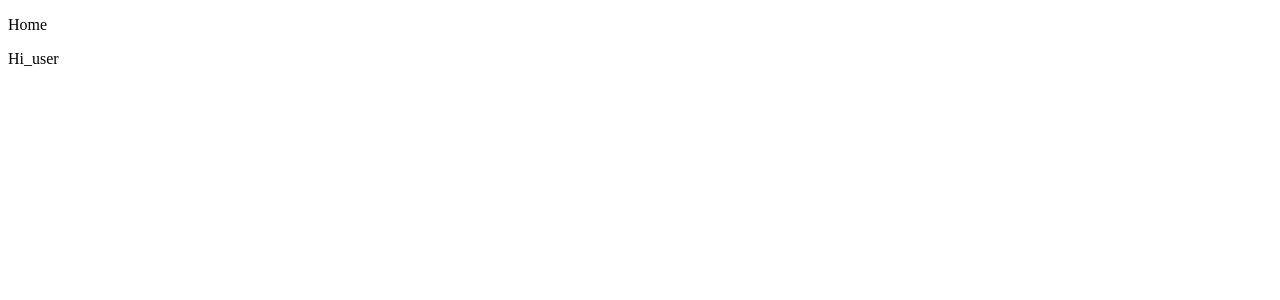
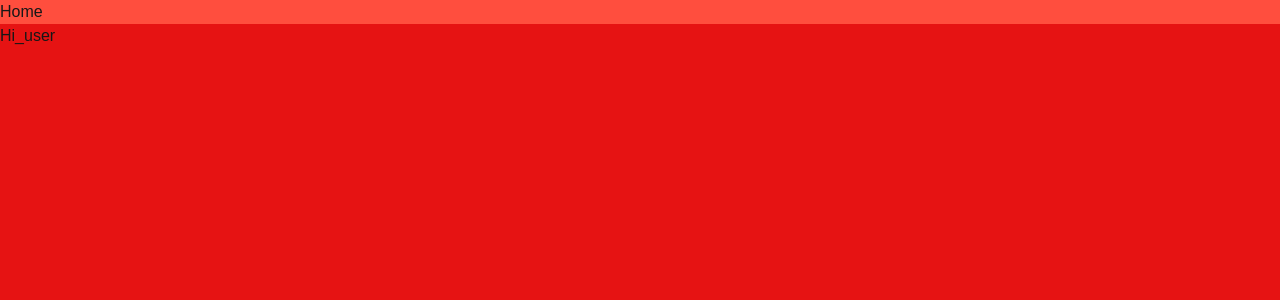
Before and after one commit to DylanMaxim/aidway, a Next.js app in the folder frontend/: page /user in a window 1280 px wide. Shown: the top 300 px of the page. Built offline with nearby package versions, Linux system fonts and the light colour scheme.

Commit message:
fixed routing and restrucutre

```diff
--- a/frontend/src/app/globals.css
+++ b/frontend/src/app/globals.css
@@ -1,7 +1,7 @@
 @import "tailwindcss";
 
 :root {
-  --background: #ffffff;
+  --background: #e61313;
   --foreground: #171717;
   --color_red: #FF4E3E;
   --color_red_tinted: #DA4134;
@@ -32,7 +32,7 @@ body {
 
 /* ===== LAYOUT CSS ===== */
 
-layout_navbar {
+.layout_navbar {
   width: 100%;
-  background-color: #9e9e9e;
+  background-color: var(--color_red);
 }
--- a/frontend/src/pages/user/index.tsx
+++ b/frontend/src/app/user/page.tsx
@@ -2,11 +2,8 @@ import { Navbar } from '@/components/navbar'
 
 export default function Home() {
 	return (
-<html>
-	<body>
-		<Navbar/>
-		<p>Hi_user</p>
-	</body>
-
-</html>
+<>
+	<Navbar/>
+	<p>Hi_user</p>
+</>
 );}
--- a/frontend/src/components/navbar.tsx
+++ b/frontend/src/components/navbar.tsx
@@ -1,4 +1,4 @@
 
 export function Navbar() {
-  return <div className="layout_navbar"><p>Home</p></div>
+	return <div className="layout_navbar"><p>Home</p></div>
 }
--- a/frontend/src/middleware.ts
+++ b/frontend/src/middleware.ts
@@ -1,25 +1,34 @@
 // middleware.ts
 import { NextResponse } from 'next/server';
-import type { NextRequest } from 'next/server';
+import { NextRequest } from 'next/server';
 import { getValidSubdomain } from '@/utils/subdomain';
 
 // RegExp for public files
 const PUBLIC_FILE = /\.(.*)$/; // Files
 
+const SUBDOMAINS = ["user", "admin"];
+
 export async function middleware(req: NextRequest) {
 	// Clone the URL
 	const url = req.nextUrl.clone();
 
-  // Skip public files
-  if (PUBLIC_FILE.test(url.pathname) || url.pathname.includes('_next')) return;
+	//   // Skip public files
+	//   if (PUBLIC_FILE.test(url.pathname) || url.pathname.includes('_next')) return;
 
-  const host = req.headers.get('host');
-  const subdomain = getValidSubdomain(host);
-  if (subdomain) {
+	const hostname = req.headers.get('host');
+	const subdomain = getValidSubdomain(hostname);
+
+	if (!subdomain) {
+		return NextResponse.next();
+	}
+
+	if (SUBDOMAINS.includes(subdomain)) {
 		// Subdomain available, rewriting
 		console.log(`>>> Rewriting: ${url.pathname} to /${subdomain}${url.pathname}`);
 		url.pathname = `/${subdomain}${url.pathname}`;
-  }
 
 		return NextResponse.rewrite(url);
 	}
+
+	return NextResponse.next();
+}
```
Also changed, not shown: frontend/src/app/admin/page.tsx (renamed from frontend/src/pages/admin/index.tsx), frontend/src/app/user/submitRequest/page.tsx (added). Lines whose indentation alone changed are shown as unchanged.
